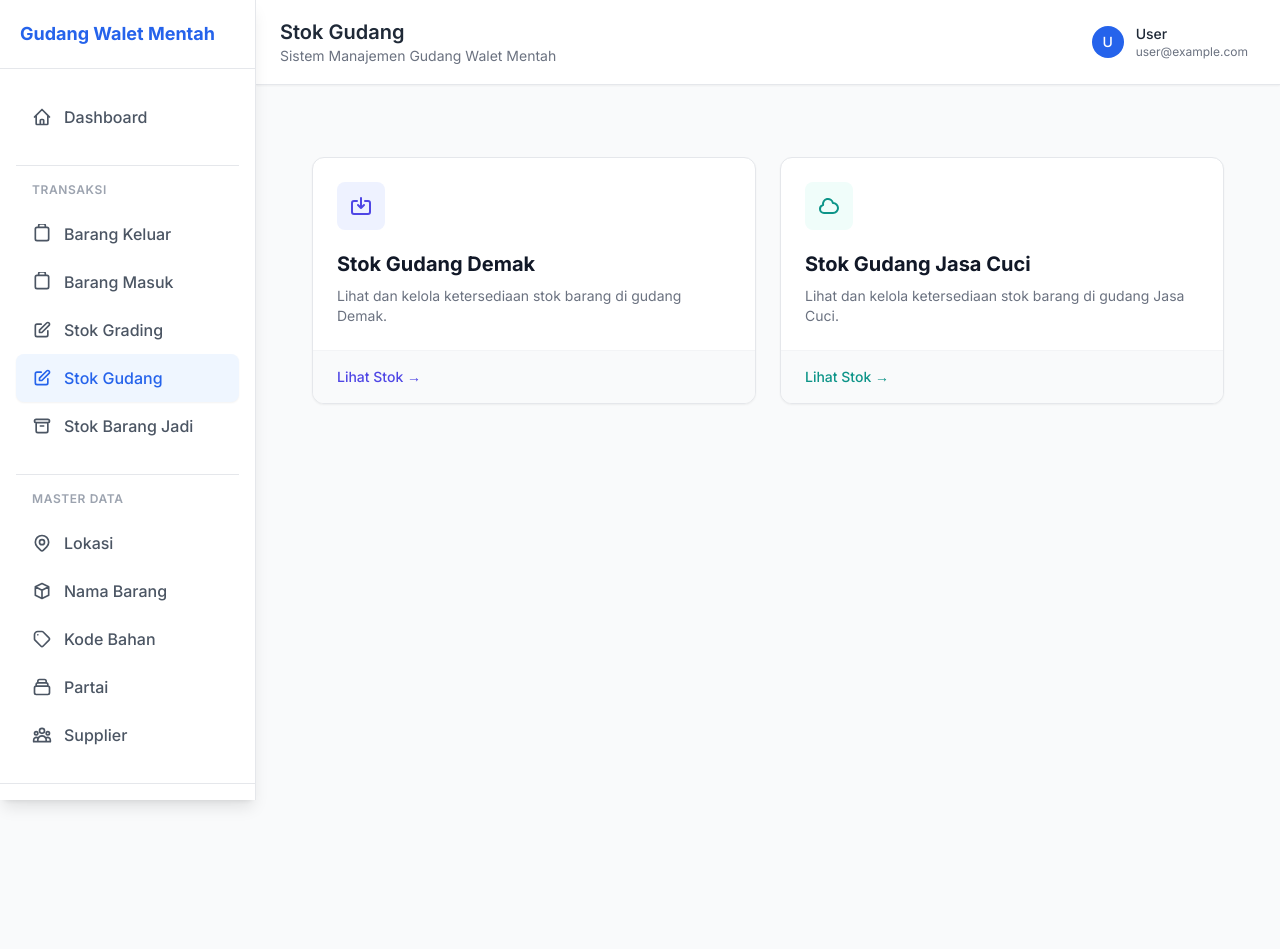
After one commit to ristack-tech/gudang-walet-mentah, a Laravel app: page /admin/stok-gudang in a window 1280 px wide. The commit adds this page. Run offline with Laravel 10, Linux system fonts and the light colour scheme; style sheets or scripts are compiled from the project's sources.

Commit message:
add feat: stok-gudang

```diff
--- /dev/null
+++ b/resources/views/admin/stok-gudang/index.blade.php
@@ -0,0 +1,45 @@
+@extends('layouts.app')
+
+@section('title', 'Stok Gudang')
+
+@section('content')
+    <div class="bg-gray-50 min-h-screen">
+        <div class="w-full px-4 sm:px-6 lg:px-8 py-8">
+            <div class="grid grid-cols-1 md:grid-cols-2 gap-6">
+                <!-- Card: Stok Gudang Demak -->
+                <a href="#" class="group bg-white rounded-xl border border-gray-200 shadow-sm hover:shadow-md hover:border-indigo-500 transition-all duration-200 overflow-hidden flex flex-col">
+                    <div class="p-6 flex-grow">
+                        <div class="w-12 h-12 bg-indigo-50 text-indigo-600 rounded-lg flex items-center justify-center mb-5 group-hover:scale-110 transition-transform duration-200">
+                            <!-- Icon: Document/Clipboard/Arrow-Down -->
+                            <svg xmlns="http://www.w3.org/2000/svg" class="h-6 w-6" fill="none" viewBox="0 0 24 24" stroke="currentColor" stroke-width="2">
+                              <path stroke-linecap="round" stroke-linejoin="round" d="M8 7H5a2 2 0 00-2 2v9a2 2 0 002 2h14a2 2 0 002-2V9a2 2 0 00-2-2h-3m-1 4l-3 3m0 0l-3-3m3 3V4" />
+                            </svg>
+                        </div>
+                        <h2 class="text-xl font-bold text-gray-900 mb-2 group-hover:text-indigo-600 transition-colors">Stok Gudang Demak</h2>
+                        <p class="text-gray-500 text-sm">Lihat dan kelola ketersediaan stok barang di gudang Demak.</p>
+                    </div>
+                    <div class="bg-gray-50 px-6 py-4 border-t border-gray-100 flex items-center justify-between">
+                        <span class="text-sm font-medium text-indigo-600">Lihat Stok &rarr;</span>
+                    </div>
+                </a>
+
+                <!-- Card: Stok Gudang Jasa Cuci -->
+                <a href="#" class="group bg-white rounded-xl border border-gray-200 shadow-sm hover:shadow-md hover:border-teal-500 transition-all duration-200 overflow-hidden flex flex-col">
+                    <div class="p-6 flex-grow">
+                        <div class="w-12 h-12 bg-teal-50 text-teal-600 rounded-lg flex items-center justify-center mb-5 group-hover:scale-110 transition-transform duration-200">
+                            <!-- Icon: Document/Wash/Arrow-Down -->
+                            <svg xmlns="http://www.w3.org/2000/svg" class="h-6 w-6" fill="none" viewBox="0 0 24 24" stroke="currentColor" stroke-width="2">
+                              <path stroke-linecap="round" stroke-linejoin="round" d="M3 15a4 4 0 004 4h9a5 5 0 10-.1-9.999 5.002 5.002 0 10-9.78 2.096A4.001 4.001 0 003 15z" />
+                            </svg>
+                        </div>
+                        <h2 class="text-xl font-bold text-gray-900 mb-2 group-hover:text-teal-600 transition-colors">Stok Gudang Jasa Cuci</h2>
+                        <p class="text-gray-500 text-sm">Lihat dan kelola ketersediaan stok barang di gudang Jasa Cuci.</p>
+                    </div>
+                    <div class="bg-gray-50 px-6 py-4 border-t border-gray-100 flex items-center justify-between">
+                        <span class="text-sm font-medium text-teal-600">Lihat Stok &rarr;</span>
+                    </div>
+                </a>
+            </div>
+        </div>
+    </div>
+@endsection
--- a/resources/views/partials/sidebar.blade.php
+++ b/resources/views/partials/sidebar.blade.php
@@ -23,6 +23,7 @@
             $isBarangMasuk = request()->routeIs('barang-masuk.*');
             $isStokGrading = request()->routeIs('stok-grading.*');
             $isStokBarangJadi = request()->routeIs('stok-barang-jadi.*');
+            $isStokGudang = request()->routeIs('stok-gudang.*');
         @endphp
 
         <a href="{{ route('dashboard') }}"
@@ -71,6 +72,16 @@
                 </svg>
                 <span class="font-medium">Stok Grading</span>
             </a>
+
+            <a href="{{ route('stok-gudang.index') }}"
+                class="flex items-center px-4 py-3 rounded-lg transition-all duration-200 group
+            {{ $isStokGudang ? 'bg-blue-50 text-blue-600 font-semibold shadow-sm' : 'text-gray-600 hover:bg-gray-50 hover:text-gray-800' }}">
+                <svg class="w-5 h-5 mr-3 flex-shrink-0" fill="none" stroke="currentColor" viewBox="0 0 24 24">
+                    <path stroke-linecap="round" stroke-linejoin="round" stroke-width="2" d="M11 5H6a2 2 0 00-2 2v11a2 2 0 002 2h11a2 2 0 002-2v-5m-1.414-9.414a2 2 0 112.828 2.828L11.828 15H9v-2.828l8.586-8.586z"></path>
+                </svg>
+                <span class="font-medium">Stok Gudang</span>
+            </a>
+
 
             <a href="{{ route('stok-barang-jadi.index') }}"
                 class="flex items-center px-4 py-3 rounded-lg transition-all duration-200 group
--- a/routes/web.php
+++ b/routes/web.php
@@ -110,6 +110,11 @@ Route::prefix('admin')->group(function () {
         Route::delete('/{id}', 'destroy')->name('destroy');
     });
 
+    Route::prefix('stok-gudang')->name('stok-gudang.')->group(function () {
+        Route::get('/', fn() => view('admin.stok-gudang.index'))->name('index');
+
+    });
+
     Route::prefix('stok-barang-jadi')->name('stok-barang-jadi.')->controller(StokBarangJadiController::class)->group(function () {
         Route::get('/', 'index')->name('index');
         Route::post('/transfer', 'transfer')->name('transfer');
```
Also changed, not shown: app/Http/Controllers/Admin/Transaksi/StokGudangController.php (added, +11 -0 lines).
